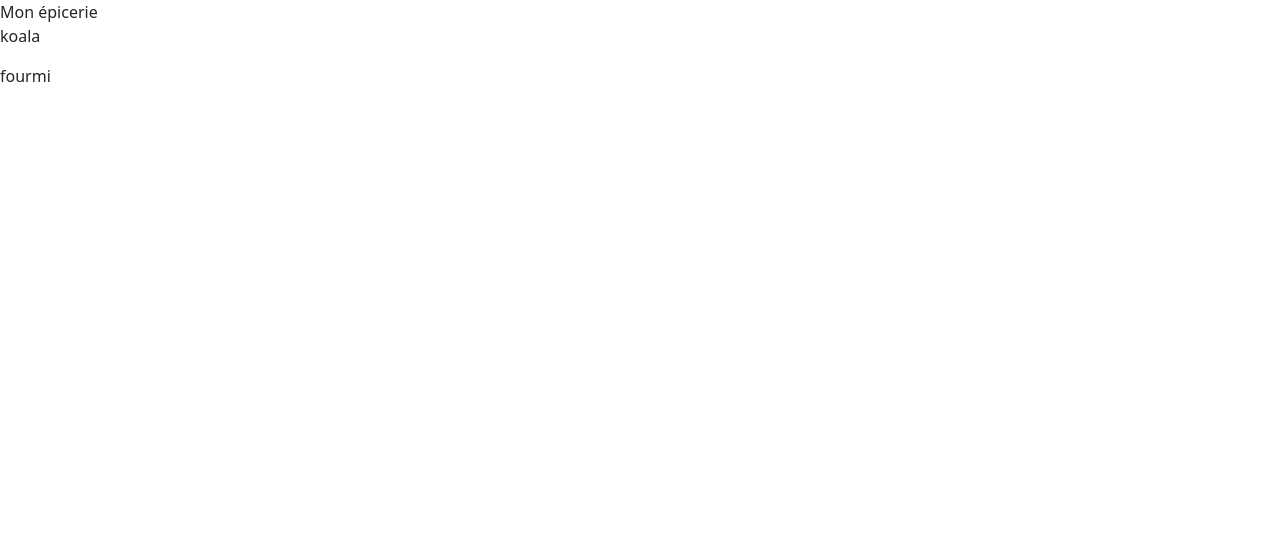
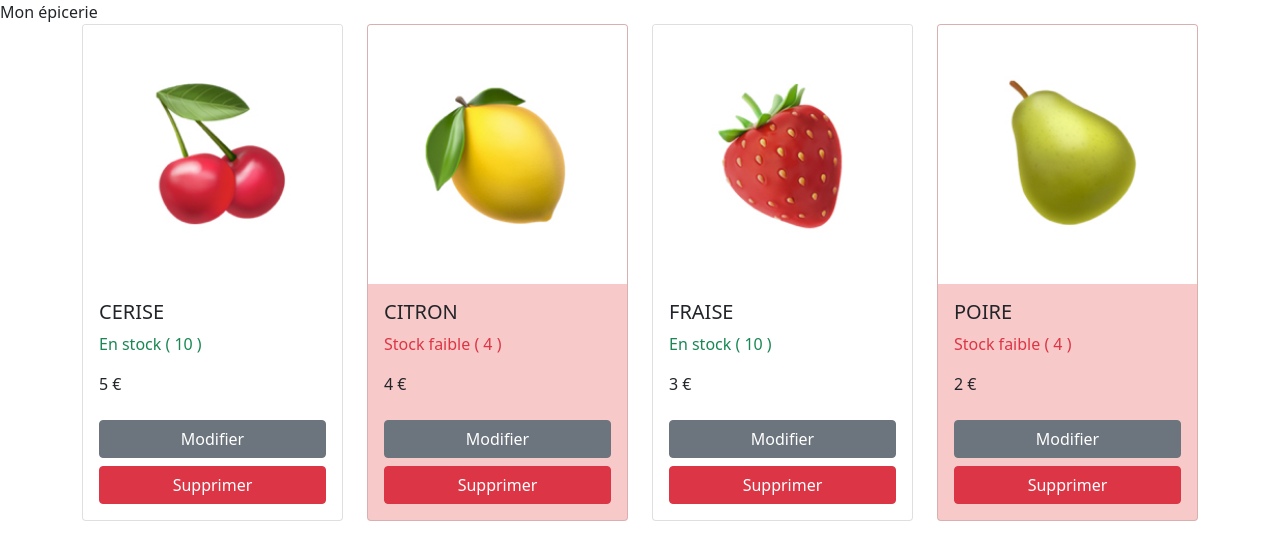
Before and after one commit to studiogram/epicerie, an Angular app: page / in a window 1280 px wide. Shown: the top 560 px of the page. Built offline with nearby package versions, Linux system fonts and the light colour scheme.

Commit message:
products service

```diff
--- a/src/app/components/app/app.component.html
+++ b/src/app/components/app/app.component.html
@@ -1,6 +1,6 @@
 Mon épicerie
-<app-animaux></app-animaux>
-<!-- <app-product-list></app-product-list> -->
+<!-- <app-animaux></app-animaux> -->
+<app-product-list></app-product-list>
 
 
 <router-outlet></router-outlet>
--- a/src/app/components/product-list/product-list.component.html
+++ b/src/app/components/product-list/product-list.component.html
@@ -6,7 +6,6 @@
                 <img class="card-img-top" [src]="product.img" [alt]="'image ' + product.name" />
                 <div class="card-body">
                     <h5 class="card-title">{{product.name | uppercase}}</h5>
-                    <h4 class="card-title">{{product.name}}</h4>
 
                     <ng-container *ngIf="product.stock >= 5; else lowStock">
                         <p class="card-text text-success">En stock ( {{product.stock}} )</p>
--- a/src/app/components/product-list/product-list.component.ts
+++ b/src/app/components/product-list/product-list.component.ts
@@ -1,5 +1,6 @@
 import { Component, OnInit } from '@angular/core';
 import { Product } from 'src/app/interfaces/product';
+import { ProductsService } from 'src/app/services/products.service';
 
 @Component({
   selector: 'app-product-list',
@@ -7,13 +8,8 @@ import { Product } from 'src/app/interfaces/product';
   styleUrls: ['./product-list.component.css']
 })
 export class ProductListComponent implements OnInit {
-  products: Product[] = [
-    {name: 'Cerise', img: '/assets/cerise.jpg', price: 5, stock: 10 },
-    {name: 'Citron', img: '/assets/citron.jpg', price: 4, stock: 4 },
-    {name: 'Fraise', img: '/assets/fraise.jpg', price: 3, stock: 10 },
-    {name: 'Poire', img: '/assets/poire.jpg', price: 2, stock: 4 },
-  ];
-  constructor() { }
+  products: Product[] = this._products.products;
+  constructor(private _products: ProductsService) { }
 
   ngOnInit(): void {
   }
--- /dev/null
+++ b/src/app/services/products.service.ts
@@ -0,0 +1,15 @@
+import { Injectable } from '@angular/core';
+import { Product } from '../interfaces/product';
+
+@Injectable({
+  providedIn: 'root'
+})
+export class ProductsService {
+  products: Product[] = [
+    {name: 'Cerise', img: '/assets/cerise.jpg', price: 5, stock: 10 },
+    {name: 'Citron', img: '/assets/citron.jpg', price: 4, stock: 4 },
+    {name: 'Fraise', img: '/assets/fraise.jpg', price: 3, stock: 10 },
+    {name: 'Poire', img: '/assets/poire.jpg', price: 2, stock: 4 },
+  ];
+  constructor() { }
+}
```
Also changed, not shown: 1 other file (tests, documents, lock files or other folders).
